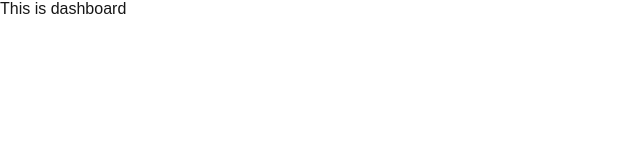
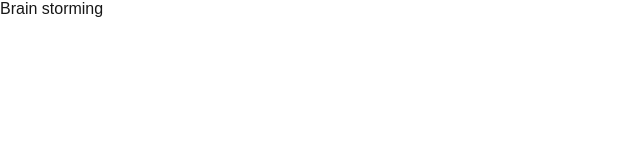
Before and after one commit to Jehd061990/copra, a Next.js app: page /dashboard in a window 1280 px wide. Shown: the top 160 px of the page, without its empty margins (0-640 px from the left). Built offline with nearby package versions, Linux system fonts and the light colour scheme.

Commit message:
changing content

```diff
--- a/src/app/(routes)/dashboard/page.tsx
+++ b/src/app/(routes)/dashboard/page.tsx
@@ -1,7 +1,7 @@
 import React from "react";
 
 const page = () => {
-  return <div>This is dashboard</div>;
+  return <div>Brain storming</div>;
 };
 
 export default page;
```
